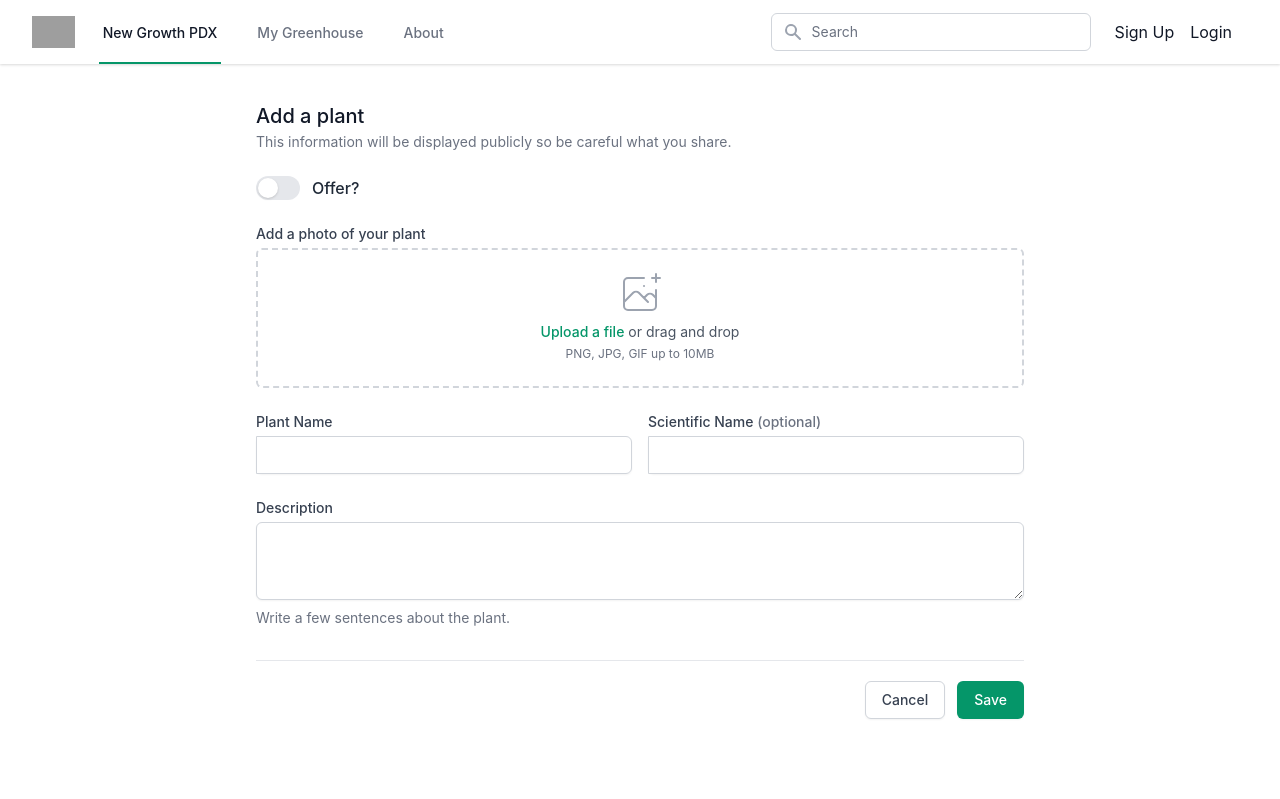
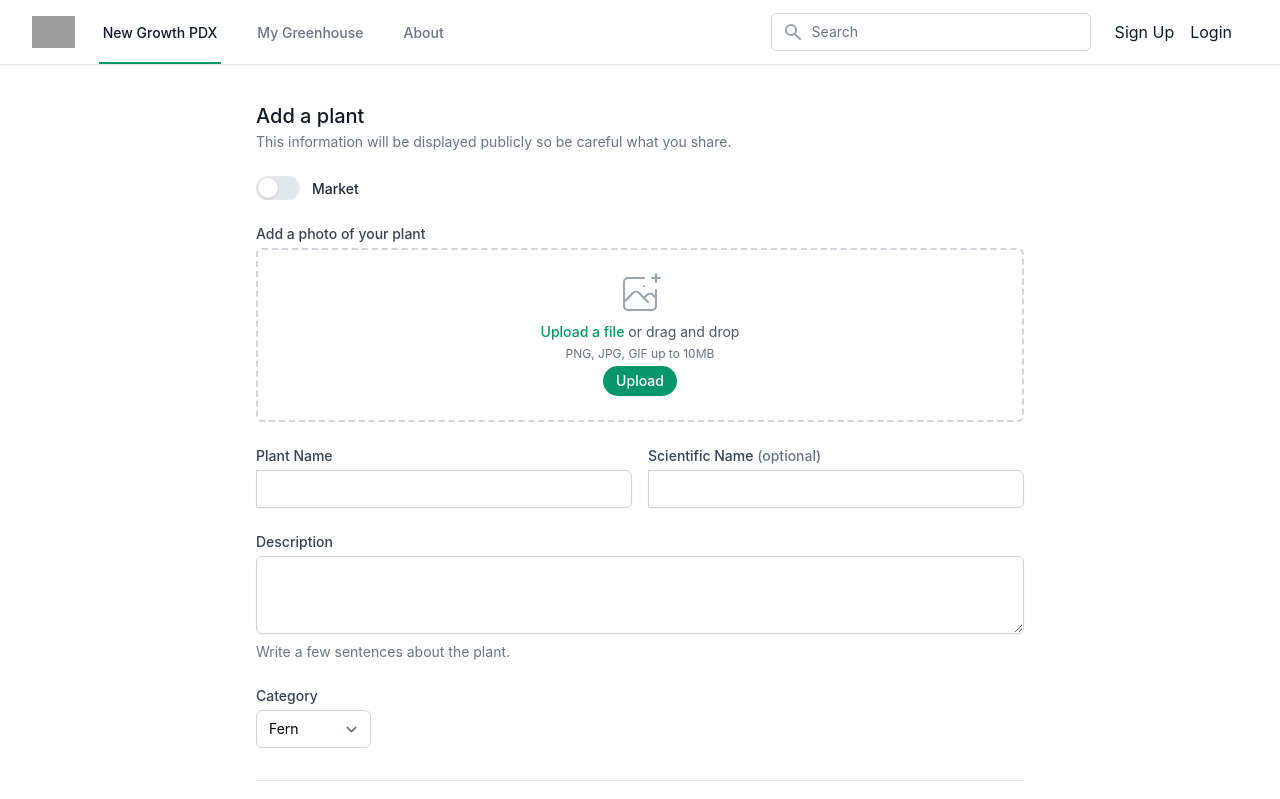
Before and after one commit to opes/NewGrowthPDX_Frontend, a React (Create React App) app: page /upload in a window 1280 px wide. Shown: the top 799 px of the page. Built offline with nearby package versions, Linux system fonts and the light colour scheme; grey boxes are pictures that could not be loaded; what @tailwindcss/typography would draw is missing.

Commit message:
upload posts to cloudinary

```diff
--- a/src/components/GreenhouseList.js
+++ b/src/components/GreenhouseList.js
@@ -38,7 +38,7 @@ const products = [
     href: '#'
   },
   {
-    id: 1,
+    id: 5,
     name: 'ZZ Plant',
     price: '$149',
     imageSrc:
@@ -47,7 +47,7 @@ const products = [
     href: '#'
   },
   {
-    id: 2,
+    id: 6,
     name: 'Sansevieria',
     price: '$15',
     imageSrc:
@@ -56,7 +56,7 @@ const products = [
     href: '#'
   },
   {
-    id: 3,
+    id: 7,
     name: 'Kimberly Queen Fern',
     price: '$15',
     imageSrc:
@@ -65,7 +65,7 @@ const products = [
     href: '#'
   },
   {
-    id: 4,
+    id: 8,
     name: 'Stromanthe Peacock',
     price: '$15',
     imageSrc:
--- a/src/components/HomePlantList.js
+++ b/src/components/HomePlantList.js
@@ -38,7 +38,7 @@ const products = [
     href: '#'
   },
   {
-    id: 1,
+    id: 5,
     name: 'ZZ Plant',
     price: '$149',
     imageSrc:
@@ -47,7 +47,7 @@ const products = [
     href: '#'
   },
   {
-    id: 2,
+    id: 6,
     name: 'Sansevieria',
     price: '$15',
     imageSrc:
@@ -56,7 +56,7 @@ const products = [
     href: '#'
   },
   {
-    id: 3,
+    id: 7,
     name: 'Kimberly Queen Fern',
     price: '$15',
     imageSrc:
@@ -65,7 +65,7 @@ const products = [
     href: '#'
   },
   {
-    id: 4,
+    id: 8,
     name: 'Stromanthe Peacock',
     price: '$15',
     imageSrc:
--- a/src/components/Navbar.js
+++ b/src/components/Navbar.js
@@ -45,7 +45,7 @@ export default function Navbar() {
                     My Greenhouse
                   </a>
                   <a
-                    href="/upload"
+                    href="/about"
                     className="border-transparent text-gray-500 hover:border-gray-300 hover:text-gray-700 inline-flex items-center px-1 pt-1 border-b-2 text-sm font-medium"
                   >
                     About
--- a/src/components/SignUp.js
+++ b/src/components/SignUp.js
@@ -106,8 +106,6 @@ export default function SignUp() {
               </div>
             </div>
 
-
-
             <div>
               <button
                 type="submit"
--- a/src/components/cloud.js
+++ b/src/components/cloud.js
@@ -1,4 +1,5 @@
 import React, { useState } from 'react';
+import Axios from 'axios';
 
 function Cloud() {
     // const [loading, setLoading] = useState(false);
@@ -6,6 +7,9 @@ function Cloud() {
 
     const uploadImage = (files) => {
         console.log(files[0]);
+        const formData = new FormData()
+        formData.append('file', files[0])
+        formData.append('upload_preset', )
         // const files = event.target.files
         // const data = new FormData()
         // data.append('file', files[0])
--- a/src/containers/About.js
+++ b/src/containers/About.js
@@ -1,11 +1,36 @@
-import React, { Component } from 'react';
+import React, { useState } from 'react';
 
-export default class About extends Component {
-  render() {
-    return (
-      <>
-        <h1>About Us</h1>
-      </>
-    );
-  }
-}
+const About = () => {
+  const [image, setImage] = useState('');
+  const [url, setUrl] = useState('');
+
+
+  const uploadImage = () => {
+    const data = new FormData();
+    data.append('file', image);
+    data.append('upload_preset', 'zbeywvhn');
+    data.append('cloud_name', 'mountaincloud');
+    fetch('https://api.cloudinary.com/v1_1/mountaincloud/image/upload', {
+      method: 'post',
+      body: data
+    })
+      .then(resp => resp.json())
+      .then(data => {
+        setUrl(data.url);
+      })
+      .catch(err => console.log(err));
+  };
+  return (
+    <div>
+      <div>
+        <input type="file" onChange={event => setImage(event.target.files[0])}></input>
+        <button onClick={uploadImage}>Upload</button>
+      </div>
+      <div>
+        <h1>Uploaded image will be displayed here</h1>
+        <img src={url} />
+      </div>
+    </div>
+  );
+};
+export default About;
--- a/src/containers/PlantForm.js
+++ b/src/containers/PlantForm.js
@@ -7,6 +7,27 @@ function classNames(...classes) {
 
 export default function PlantForm() {
   const [enabled, setEnabled] = useState(false);
+  const [image, setImage] = useState('');
+  const [url, setUrl] = useState('');
+
+
+  const uploadImage = () => {
+    const data = new FormData();
+    data.append('file', image);
+    data.append('upload_preset', 'zbeywvhn');
+    data.append('cloud_name', 'mountaincloud');
+    fetch('https://api.cloudinary.com/v1_1/mountaincloud/image/upload', {
+      method: 'post',
+      body: data
+    })
+      .then(resp => resp.json())
+      .then(data => {
+        setUrl(data.url);
+      })
+      .catch(err => console.log(err));
+  };
+
+
   return (
     <form className="space-y-8 divide-y divide-gray-200">
       <div className="space-y-8 divide-y divide-gray-200">
@@ -40,15 +61,15 @@ export default function PlantForm() {
                 />
               </Switch>
               <Switch.Label as="span" className="ml-3">
-                <span className="text-m font-medium text-gray-800">
-                  Offer?{' '}
+                <span className="text-sm font-medium text-gray-800">
+                  Market
                 </span>
               </Switch.Label>
             </Switch.Group>
 
             <div className="sm:col-span-6">
               <label
-                htmlFor="cover-photo"
+                htmlFor="plant-offer"
                 className="block text-sm font-medium text-gray-700"
               >
                 Add a photo of your plant
@@ -79,6 +100,7 @@ export default function PlantForm() {
                         id="file-upload"
                         name="file-upload"
                         type="file"
+                        onChange={event => setImage(event.target.files[0])}
                         className="sr-only"
                       />
                     </label>
@@ -87,6 +109,13 @@ export default function PlantForm() {
                   <p className="text-xs text-gray-500">
                     PNG, JPG, GIF up to 10MB
                   </p>
+                  <button
+                    type="button"
+                    onClick={uploadImage}
+                    className="inline-flex items-center px-3 py-1 border border-transparent text-sm font-medium rounded-full shadow-sm text-white bg-green-600 hover:bg-green-700 focus:outline-none focus:ring-2 focus:ring-offset-2 focus:ring-green-500"
+                  >
+                    Upload
+                  </button>
                 </div>
               </div>
             </div>
@@ -148,6 +177,25 @@ export default function PlantForm() {
                 Write a few sentences about the plant.
               </p>
             </div>
+
+            <div>
+              <label
+                htmlFor="location"
+                className="block text-sm font-medium text-gray-700"
+              >
+                Category
+              </label>
+              <select
+                id="category"
+                name="category"
+                className="mt-1 block w-full pl-3 pr-10 py-2 text-base border-gray-300 focus:outline-none focus:ring-green-500 focus:border-green-500 sm:text-sm rounded-md"
+                defaultValue="Fern"
+              >
+                <option>Fern</option>
+                <option>Cacti</option>
+                <option>Air</option>
+              </select>
+            </div>
           </div>
         </div>
       </div>
```
